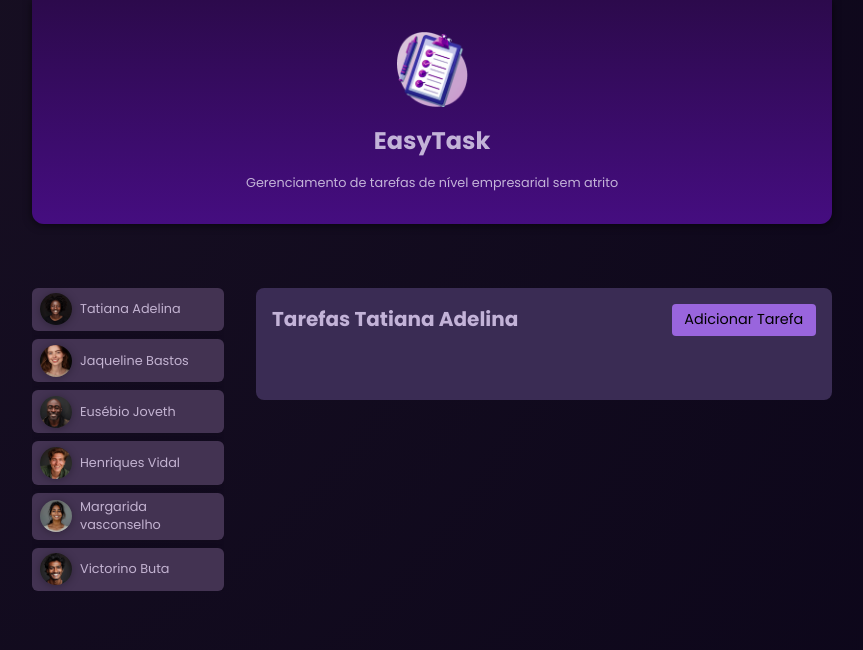
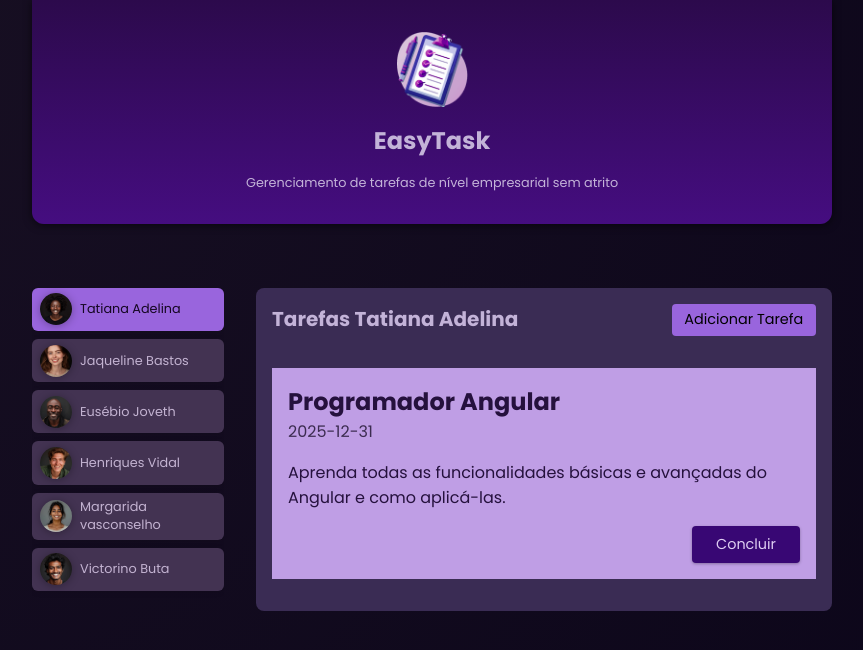
Before and after one commit to EusebioJoveth/angular-course, an Angular app: page / in a window 1280 px wide. Both pictures are taken after a click on the button "Tatiana Adelina". Shown: the top 650 px of the page, without its empty margins (208-1071 px from the left). Built offline with nearby package versions, Linux system fonts and the light colour scheme.

Commit message:
chore: conclusao da listagem de tarefas

```diff
--- a/src/app/app.component.html
+++ b/src/app/app.component.html
@@ -4,13 +4,13 @@
   <ul id="users">
     @for(user of users; track user.id){
       <li>
-        <app-user [user] ="user" (select) = "onSelectUser($event)"/>
+        <app-user [user] ="user" (select) = "onSelectUser($event)" [selected]="user.id === selectedUserId"/>
       </li>
     }
   </ul>
 
   @if(selectedUser){
-    <app-tasks [userName]= "selectedUser.name"/>
+    <app-tasks [userId]="selectedUser.id" [userName]= "selectedUser.name"/>
   } @else {
     <p id="fallback">Selecione um utilizador para ver as suas tarefas!</p>
   }
--- /dev/null
+++ b/src/app/components/tasks/task/task.component.css
@@ -0,0 +1,37 @@
+article {
+  padding: 1rem;
+  color: #25113d;
+  background-color: #bf9ee5;
+}
+
+h2 {
+  margin: 0;
+}
+
+time {
+  color: #3c2c50;
+}
+
+.actions {
+  text-align: right;
+  margin: 0;
+}
+
+.actions button {
+  font: inherit;
+  font-size: 0.9rem;
+  cursor: pointer;
+  background-color: #380774;
+  color: #decdf2;
+  border-radius: 4px;
+  padding: 0.5rem 1.5rem;
+  border: none;
+  box-shadow: 0 1px 3px rgba(0, 0, 0, 0.3);
+  transition: all 0.3s ease;
+}
+
+.actions button:hover,
+.actions button:active {
+  background-color: #4a0774;
+  box-shadow: 0 1px 6px rgba(0, 0, 0, 0.3);
+}
--- /dev/null
+++ b/src/app/components/tasks/task/task.component.html
@@ -0,0 +1,8 @@
+<article>
+  <h2>{{task.title}}</h2>
+  <time>{{task.dueDate}}</time>
+  <p>{{task.summary}}</p>
+  <p class="actions">
+    <button (click)="onCompleteTask()">Concluir</button>
+  </p>
+</article>
--- /dev/null
+++ b/src/app/components/tasks/task/task.component.ts
@@ -0,0 +1,20 @@
+import { Component, EventEmitter, Input, Output } from '@angular/core';
+import { Task } from '../../../models/task';
+
+@Component({
+  selector: 'app-task',
+  standalone: true,
+  imports: [],
+  templateUrl: './task.component.html',
+  styleUrl: './task.component.css'
+})
+export class TaskComponent {
+
+  @Input({required:true}) task!:Task;
+  @Output() complete = new EventEmitter<string>();
+
+  onCompleteTask(){
+    this.complete.emit(this.task.id);
+  }
+
+}
--- a/src/app/components/tasks/tasks.component.html
+++ b/src/app/components/tasks/tasks.component.html
@@ -7,8 +7,10 @@
   </header>
 
   <ul>
-    <li>
-
-    </li>
+    @for(task of selectedUserTasks; track task.id){
+      <li>
+        <app-task [task] ="task" (complete)="onCompleteTask($event)"/>
+      </li>
+    }
   </ul>
 </section>
--- a/src/app/components/tasks/tasks.component.ts
+++ b/src/app/components/tasks/tasks.component.ts
@@ -1,15 +1,47 @@
 import { Component, Input } from '@angular/core';
+import { TaskComponent } from './task/task.component';
 
 @Component({
   selector: 'app-tasks',
   standalone: true,
-  imports: [],
+  imports: [TaskComponent],
   templateUrl: './tasks.component.html',
   styleUrl: './tasks.component.css'
 })
 export class TasksComponent {
 
-  @Input() userName ?: string;
+  @Input({required: true}) userId!:string;
+  @Input({required: true}) userName ?: string;
 
+  tasks = [
+    {
+      id: 't1',
+      userId: 'u1',
+      title: "Programador Angular",
+      summary: "Aprenda todas as funcionalidades básicas e avançadas do Angular e como aplicá-las.",
+      dueDate: "2025-12-31"
+    },
+    {
+      id: 't2',
+      userId: 'u3',
+      title: "Criar testes Unitários",
+      summary: "Criar testes unitários e de integrações",
+      dueDate: "2025-12-31"
+    },
+    {
+      id: 't3',
+      userId: 'u3',
+      title: "Desenvolver a API",
+      summary: "Configurar a api e implementar a autenticação",
+      dueDate: "2025-12-31"
+    }
+  ];
 
+  get selectedUserTasks(){
+    return this.tasks.filter((task) => task.userId === this.userId);
+  }
+
+  onCompleteTask(id: string){
+    this.tasks = this.tasks.filter((task)=> task.id !==id)
+  }
 }
--- a/src/app/components/user/user.component.html
+++ b/src/app/components/user/user.component.html
@@ -1,5 +1,5 @@
 <div>
-  <button (click)="onSelectUser()">
+  <button [class.active] = "selected" (click)="onSelectUser()">
     <img [src]="imagePath" [alt]="user.name"/>
     <span>{{user.name}}</span>
   </button>
--- a/src/app/dummy-users.ts
+++ b/src/app/dummy-users.ts
@@ -3,30 +3,36 @@
     id: 'u1',
     name: 'Tatiana Adelina',
     avatar: 'user-1.jpg',
+    email: 'tatiana@gmail.com'
   },
   {
     id: 'u2',
     name: 'Jaqueline Bastos',
     avatar: 'user-2.jpg',
+    email: 'Jaqueline.Bastos@gmail.com'
   },
   {
     id: 'u3',
     name: 'Eusébio Joveth',
     avatar: 'user-3.jpg',
+    email: 'Eusebio.Joveth@gmail.com'
   },
   {
     id: 'u4',
     name: 'Henriques Vidal',
     avatar: 'user-4.jpg',
+    email: 'Henriques.Vidal@gmail.com'
   },
   {
     id: 'u5',
     name: 'Margarida vasconselho',
     avatar: 'user-5.jpg',
+    email: 'Margarida.vasconselho@gmail.com'
   },
   {
     id: 'u6',
     name: 'Victorino Buta',
     avatar: 'user-6.jpg',
+    email: 'Victorino.Buta@gmail.com'
   },
 ];
--- /dev/null
+++ b/src/app/models/task.ts
@@ -0,0 +1,7 @@
+export interface Task {
+  id: string;
+  userId: string;
+  title: string;
+  summary: string;
+  dueDate: string
+}
--- /dev/null
+++ b/src/app/models/user.ts
@@ -0,0 +1,6 @@
+export interface User {
+  id: string;
+  avatar: string;
+  name: string;
+  email:string
+}
```
Also changed, not shown: src/app/components/user/user.component.ts (+2 -6 lines), 1 other file (tests, documents, lock files or other folders).
